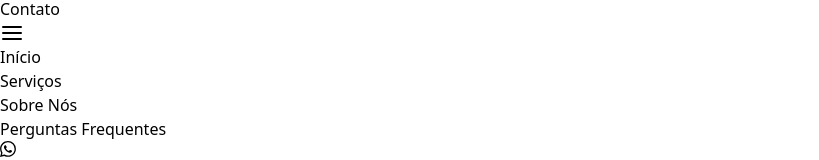
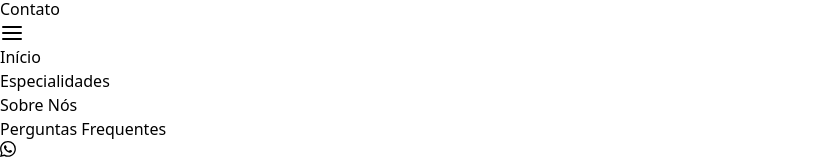
Before and after one commit to EdisonMatos/LP-Carlos-Martinez, a React (Vite) app: page / in a window 1280 px wide. Shown: the part 176-336 px from the top of the page, without its empty margins (0-819 px from the left). Built offline with nearby package versions, Linux system fonts and the light colour scheme; a web font is replaced by a local one.

Commit message:
fix: Navbar preta

```diff
--- a/src/components/sectionElements/ListGroupSocial.jsx
+++ b/src/components/sectionElements/ListGroupSocial.jsx
@@ -22,19 +22,19 @@ export default function ListGroupSocial({ colorMode = "default" }) {
   const getTextColor = () => {
     if (colorMode === "light") return "text-black";
     if (colorMode === "dark") return "text-white";
-    return "text-darker"; // default
+    return "text-white"; // default
   };
 
   const getHoverTextColor = () => {
     if (colorMode === "light") return "hover:text-black";
     if (colorMode === "dark") return "hover:text-white";
-    return "hover:text-darker";
+    return "hover:text-white";
   };
 
   const getBorderColor = () => {
     if (colorMode === "light") return "bg-black";
     if (colorMode === "dark") return "bg-white";
-    return "bg-darker";
+    return "bg-white";
   };
 
   const textShadow =
--- a/src/components/sections/NavbarSocial.jsx
+++ b/src/components/sections/NavbarSocial.jsx
@@ -91,8 +91,8 @@ export default function NavbarSocial({ colorMode }) {
     }
     // default
     return scrolling
-      ? "bg-gradient-to-b from-white to-white bg-opacity-100 shadow-lg border-b-[1px] border-primary"
-      : "bg-gradient-to-b from-white to-white border-b-[1px] border-none";
+      ? "bg-gradient-to-b from-bgFixedDark to-transparent bg-opacity-100 shadow-lg border-b-[1px] border-primary"
+      : "bg-gradient-to-b from-bgFixedDark to-transparent border-b-[1px] border-none";
   };
 
   return (
@@ -116,8 +116,8 @@ export default function NavbarSocial({ colorMode }) {
               alt={content.texts.navbar.logo.alt}
               className={`bg-transparent max-h-[90px] ${
                 scrolling
-                  ? " rounded-md w-[50%] phone3:w-[40%] tablet1:w-[60%] tablet2:w-[60%] desktop1:w-[50%] desktop2:w-[80%]"
-                  : " my-[20px] w-[80%] phone2:w-[70%] phone3:w-[60%] tablet1:w-[80%] tablet2:w-[80%] desktop2:w-[90%]"
+                  ? " bg-white p-3 rounded-md w-[50%] phone3:w-[40%] tablet1:w-[60%] tablet2:w-[60%] desktop1:w-[50%] desktop2:w-[80%]"
+                  : "bg-white p-3 rounded-md my-[20px] w-[80%] phone2:w-[70%] phone3:w-[60%] tablet1:w-[80%] tablet2:w-[80%] desktop2:w-[90%]"
               } transition-all duration-1000`}
             />
           </ScrollLink>
--- a/src/content/content.jsx
+++ b/src/content/content.jsx
@@ -115,10 +115,11 @@ export const infos = {
   ),
   obs: <span className="italic">A Definir</span>,
   instagramProfile: "carlosmartinezadvogado", // Sem o @
-  facebookProfile: "antonio.carlos.miguez.martinez.2025",
+  facebookProfile: "61577175313092",
   linkeDinProfile: "carlos-martinez-b62b69176",
   x: "AcmmCarlos",
   threadsProfile: "miguezmartinez",
+  tiktokProfile: "@advogadocarlosmartinez",
   whatsappDefaultMessage:
     "Olá! Vim através do site de vocês e gostaria de tirar umas dúvidas.",
   whatsChatDefaultMessage:
@@ -137,7 +138,12 @@ const content = {
         img: logo,
         alt: `Logomarca ${infos.name}`,
       },
-      menuItems: ["Início", "Serviços", "Sobre Nós", "Perguntas Frequentes"],
+      menuItems: [
+        "Início",
+        "Especialidades",
+        "Sobre Nós",
+        "Perguntas Frequentes",
+      ],
       ctaButtonText: "Contato",
       ctaButtonTextResponsive: "Contato",
     },
@@ -946,6 +952,8 @@ const content = {
       labelFacebook: "Siga-nos no Facebook",
       labelLinkedin: "Siga-nos no LinkedIn",
       labelX: "Siga-nos no X",
+      labeltiktok: "Siga-me no TikTok",
+
       paragraph: (
         <div>
           Falar sobre mim nunca foi fácil, mas é essencial compartilhar os
@@ -1008,6 +1016,7 @@ const content = {
         labelLinkedin: "Siga-nos no LinkedIn",
         labelX: "Siga-nos no X",
         labelThreads: "Siga-nos no Threads",
+        labeltiktok: "Siga-me no TikTok",
       },
     },
     cta: {
@@ -1421,6 +1430,7 @@ const content = {
     },
     links: {
       instagram: `https://www.instagram.com/${infos.instagramProfile}/`,
+      tiktok: `https://www.tiktok.com/${infos.tiktokProfile}/`,
       threads: `https://www.threads.com/${infos.threadsProfile}/`,
       ctaWhatsapp: `https://wa.me/+55${infos.phone.ddd}${infos.phone.firstPart}${infos.phone.secondPart}?text=${infos.whatsappDefaultMessage}`,
       phoneSecundario: `https://wa.me/+55${infos.phoneSecundario.ddd}${infos.phoneSecundario.firstPart}${infos.phoneSecundario.secondPart}?text=${infos.whatsappDefaultMessage}`,
--- a/src/pages/Index.jsx
+++ b/src/pages/Index.jsx
@@ -48,6 +48,7 @@ export default function Index() {
         threads={true}
         x={true}
         linkedin={true}
+        tiktok={true}
       />
       <Cta colorMode={colorMode} />
       <Steps colorMode={colorMode} />
@@ -65,6 +66,7 @@ export default function Index() {
         threads={true}
         x={true}
         linkedin={true}
+        tiktok={true}
       />
       <FloatingWhatsappButton />
       <BackToTopButton />
```
